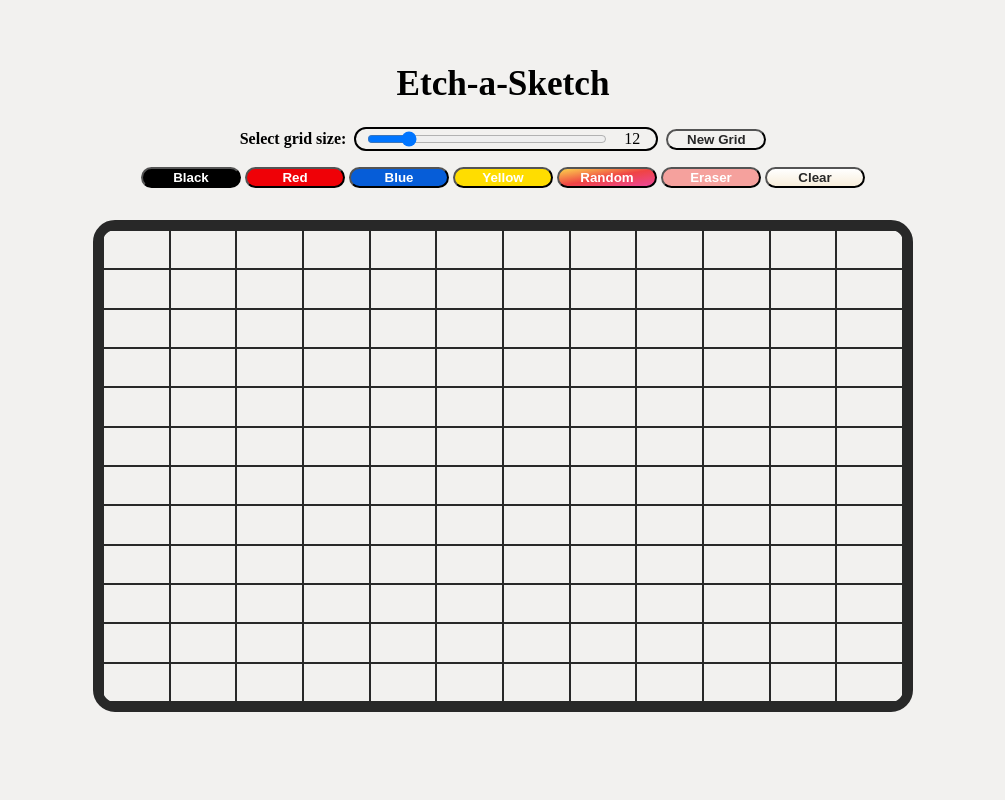
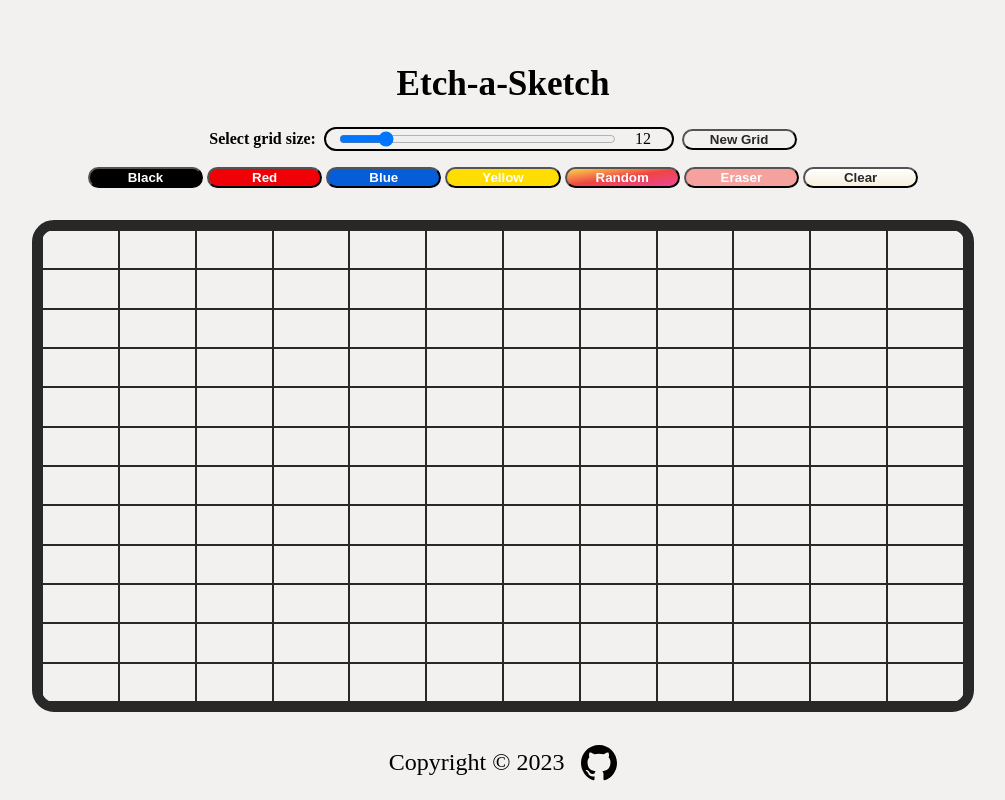
Before and after one commit to GeorgeOprea1/etch-a-sketch., a plain HTML site: page index.html in a window 1280 px wide. Shown: the whole page, without its empty margins (137-1142 px from the left). Drawn offline with Linux system fonts and the light colour scheme.

Commit message:
:fix: width and  height of the grid, footer added

```diff
--- a/index.html
+++ b/index.html
@@ -19,7 +19,8 @@
               max="75"
               value="12"
               id="input"
-              name="input" />
+              name="input"
+            />
             <span id="grid-value">12</span>
           </div>
           <button id="newGrid">New Grid</button>
@@ -36,6 +37,13 @@
       </div>
       <div id="sketch-container"></div>
     </div>
+
+    <footer class="footer">
+      <p>Copyright © 2023</p>
+      <a href="https://github.com/GeorgeOprea1/etch-a-sketch." target="_blank">
+        <img src="./icons/github - copie.svg" alt="github icon" id="icon" />
+      </a>
+    </footer>
     <script src="./app.js"></script>
   </body>
 </html>
--- a/style.css
+++ b/style.css
@@ -10,11 +10,12 @@ body {
 #flex-container {
   display: flex;
   flex-direction: column;
-  width: 1000;
-  height: 90%;
+  width: 90vw;
+  height: 90vh;
   align-items: center;
   justify-content: flex-end;
   gap: 2em;
+  position: relative;
 }
 #form {
   margin-bottom: 1em;
@@ -49,6 +50,7 @@ button {
   border-radius: 10rem;
   color: #fff;
   font-weight: 600;
+  cursor: pointer;
 }
 
 #black-btn {
@@ -119,6 +121,7 @@ button {
   outline: none;
   border-radius: 3px;
   overflow: hidden;
+  cursor: pointer;
 }
 #grid-value {
   width: 10%;
@@ -126,3 +129,25 @@ button {
   border-radius: 10rem;
   color: #000;
 }
+
+.footer {
+  width: 100vw;
+  display: flex;
+  justify-content: center;
+  align-items: center;
+  gap: 0.7em;
+  position: absolute;
+  bottom: 0;
+  height: 5wh;
+  font-size: 1.5rem;
+}
+
+#icon {
+  width: 1.5em;
+  cursor: pointer;
+}
+
+#icon:hover {
+  transform: rotate(360deg) scale(1.2);
+  transition: transform 0.3s ease-in-out;
+}
```
Also changed, not shown: icons/github - copie.svg (added).
